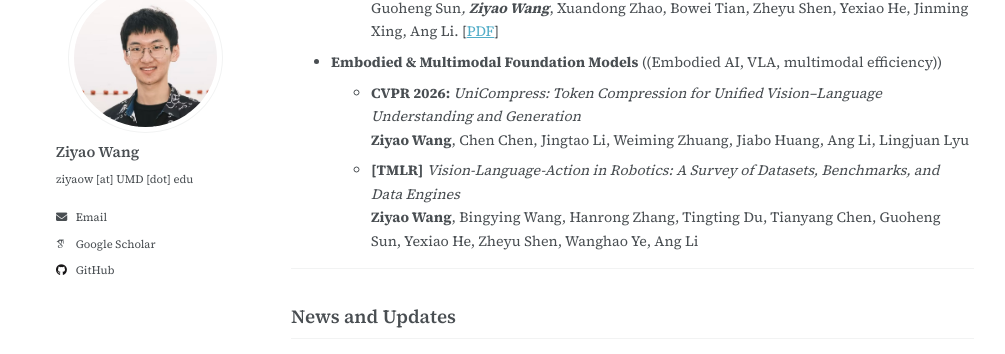
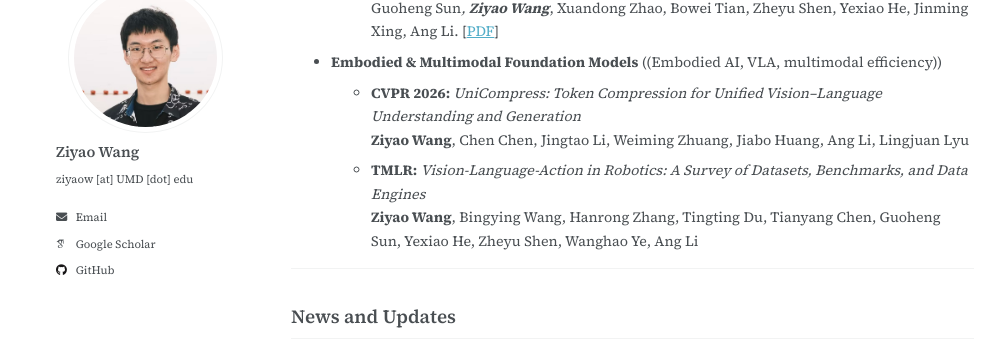
Before and after one commit to ziyaow1010/ziyaow1010.github.io, a Jekyll site: the page built from _pages/about.md, in a window 1280 px wide and 900 px high, scrolled down 833 px. Shown: the part 100-454 px from the top of the window, without its empty margins (32-1037 px from the left). Built offline with Jekyll 4.4.1, drawn with Linux system fonts in a browser that asks for light colours; some web fonts are replaced; a script that is not in the unit is left out.

```diff
--- a/_pages/about.md
+++ b/_pages/about.md
@@ -38,7 +38,7 @@ My research focuses on building **collaborative, trustworthy, and deployable** f
 - **Embodied & Multimodal Foundation Models** ((Embodied AI, VLA, multimodal efficiency))
    - **CVPR 2026:** *UniCompress: Token Compression for Unified Vision–Language Understanding and Generation*
     **Ziyao Wang**, Chen Chen, Jingtao Li, Weiming Zhuang, Jiabo Huang, Ang Li, Lingjuan Lyu
-   - **[TMLR]** *Vision-Language-Action in Robotics: A Survey of Datasets, Benchmarks, and Data Engines*
+   - **TMLR:** *Vision-Language-Action in Robotics: A Survey of Datasets, Benchmarks, and Data Engines*
   **Ziyao Wang**, Bingying Wang, Hanrong Zhang, Tingting Du, Tianyang Chen, Guoheng Sun, Yexiao He, Zheyu Shen, Wanghao Ye, Ang Li
 
 ---
```
